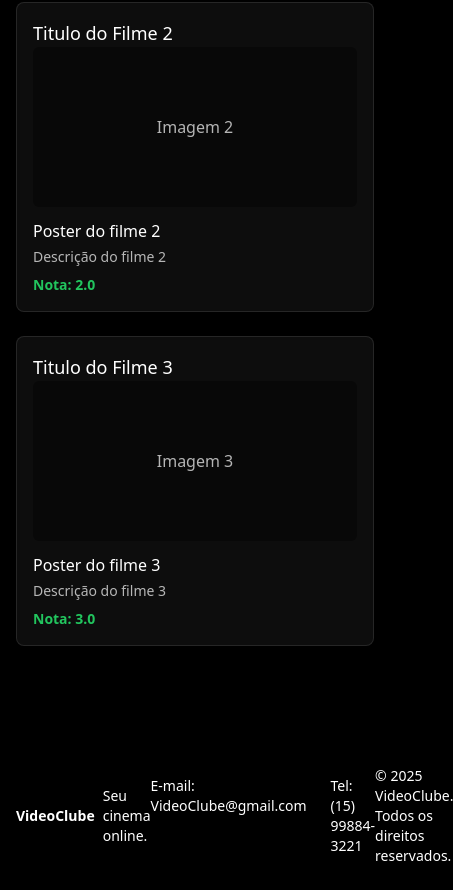
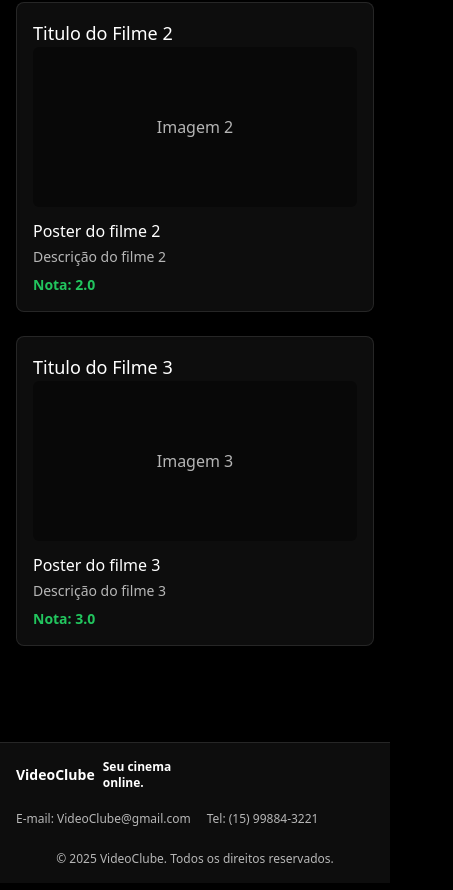
Before and after one commit to PauloOliveraFilho/VideoClube, a React (Vite) app: page / in a window 390 px wide. Shown: the part 997-1887 px from the top of the page, 453 px wide, since content can reach past the window. Built offline with nearby package versions, Linux system fonts and the light colour scheme.

Commit message:
v1.17.5 - Adicionado novas classes para responsividade no Footer

```diff
--- a/src/components/Footer.jsx
+++ b/src/components/Footer.jsx
@@ -17,7 +17,7 @@ function Footer() {
         </nav>
 
         {/* Informações legais */}
-        <div>
+        <div className="footer-legal">
           <p>
             &copy; {new Date().getFullYear()} VideoClube. Todos os direitos
             reservados.
--- a/src/styles/components/Carousel.css
+++ b/src/styles/components/Carousel.css
@@ -6,7 +6,7 @@
   }
 
   .carousel-item {
-    @apply rounded-lg shadow-xs shadow-gray-600 w-full h-full object-contain object-center select-none;
+    @apply rounded-lg shadow-xs shadow-gray-600 w-full h-auto object-contain object-center select-none;
   }
 
   .carousel-item-hidden {
--- a/src/styles/components/Footer.css
+++ b/src/styles/components/Footer.css
@@ -2,15 +2,19 @@
 
 @layer components {
   .site-footer {
-    @apply w-full text-sm;
+    @apply w-full text-sm border-t border-(--surface-border) bg-(--surface);
   }
 
   .footer-container {
-    @apply max-w-6xl mx-auto px-4 py-6 flex items-center justify-between;
+    @apply max-w-7xl mx-auto px-4 py-4 flex flex-col gap-4 sm:flex-row sm:items-center sm:justify-between sm:gap-6;
   }
 
   .footer-brand {
-    @apply flex items-center gap-2;
+    @apply flex items-center gap-2 text-(--color-text) font-semibold text-sm sm:text-base;
+  }
+
+  .footer-brand span {
+    @apply text-xs w-[103px];
   }
 
   .footer-nav {
@@ -18,6 +22,14 @@
   }
 
   .footer-links {
-    @apply flex gap-6;
+    @apply flex flex-wrap items-center justify-center sm:justify-end gap-x-4 gap-y-1 text-(--color-muted) text-xs sm:text-sm mt-1 sm:mt-0;
+  }
+
+  .footer-links a {
+    @apply hover:text-(--color-accent-primary) transition-colors;
+  }
+
+  .footer-legal {
+    @apply text-(--color-muted) text-xs text-center sm:text-left mt-2 sm:mt-0;
   }
 }
```
